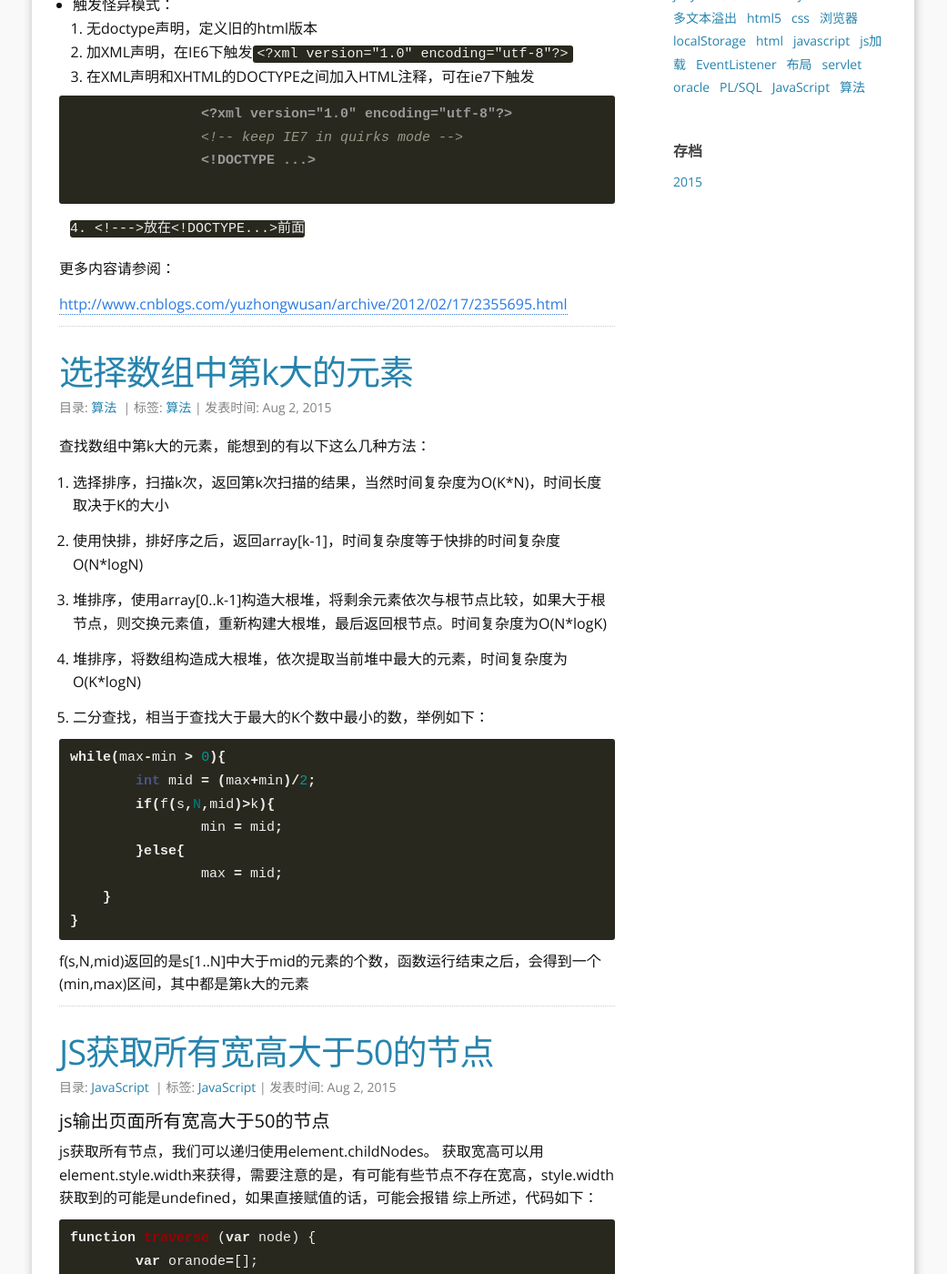
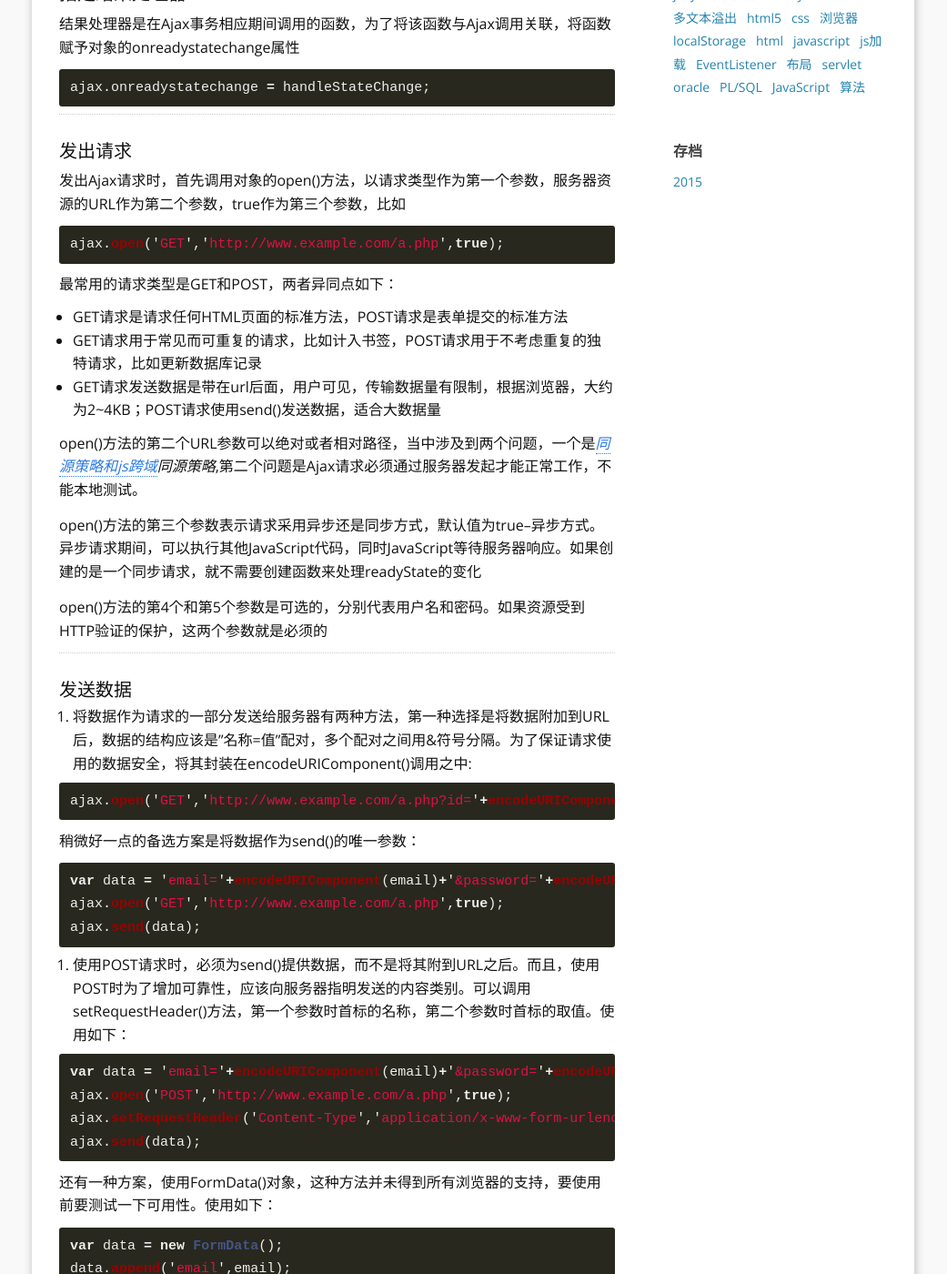
Before and after one commit to hyq9508/hyq.github.io, a Jekyll site: the page built from index.html, in a window 1280 px wide and 1400 px high, scrolled down 1238 px. Shown: the whole window at 91% size, without its empty margins (120-1161 px from the left). Built offline with Jekyll 4.4.1, drawn with Linux system fonts in a browser that asks for light colours; the list of posts is cut into pages by our own code; some of the changed text lies outside the part shown.

Commit message:
fixed a small bug

```diff
--- a/_includes/Recent_Posts.html
+++ b/_includes/Recent_Posts.html
@@ -2,7 +2,7 @@
   <h4>{{ site.locales[site.default_locale].Recent_Posts }}</h4>
   {% for post in site.posts limit:5 %}
   <li>
-  <a href="{{ site.baseurl }}/{{ post.url }}" title="{{ post.title }}" rel="bookmark">{{ post.title }}</a>
+  <a href="{{ site.baseurl }}{{ post.url }}" title="{{ post.title }}" rel="bookmark">{{ post.title }}</a>
   </li>
   {% endfor %}
 </div>
--- /dev/null
+++ b/_posts/2015-08-04-ajax.md
@@ -0,0 +1,173 @@
+---
+layout: post
+title: Ajax介绍使用
+publish: true
+modified: 2015-08-04
+categories: [javascript]
+tags:
+   - javascript
+comment: true
+---
+
+####Ajax介绍
+
+Ajax于2005年第一次被提出，他的意思可能是"异步Javascript和XML"。Ajax的基础是：用户在浏览器中动作时，(通过单击一个连接，使用表单等)触发事件。这些触发事件可以由JavaScript异步处理，也就是说，JavaScript可以在后台进行处理，而不强制用户等待事件的响应。JavaScript在ajax中的任务是对服务器端资源发出请求。在ajax这个术语刚刚定义时，请求结果使用XML(可扩展标记语言)格式返回给JavaScript
+
+
+----------------------------------------------------------------------------
+
+
+####理解Ajax
+
+从实际JavaScript代码的方面来说，ajax的请求的执行从下面三个步骤开始：
+
+* 创建一个ajax对象
+* 发出请求
+* 处理服务器相应
+
+
+----------------------------------------------------------------------------
+
+
+####创建一个Ajax对象
+
+Ajax处理从一个对象开始，通过该对象进行通信。我们将这个对象称为"Ajax"对象，有些地方称其为"XHR"(XML HTTP REQUEST)对象，XHR是 XML HTTP请求，在Ajax中使用JavaScript和超文本传输协议(HTTP)发起对资源的请求。之前也介绍过，最初返回数据采用XML格式，但现在已经不常用，更常用的是json
+
+XMLHTTPRequest对象存在于所有非IE浏览器和IE7之后的版本，更老的IE版本需要创建ActiveXObject，以MSXML2.XMLHTTP3.0作为参数，我们可以将对象创建放到函数中
+
+{% highlight javascript lineons %}
+function getXMLHTTPRequestObject () {
+	var ajax=null;
+	if(window.XMLHTTPRequest){
+		ajax=new XMLHTTPRequest();
+	}else if(window.ActiveXobject){ //older IE
+		ajax= new ActiveXObject('MSXML2.XMLHTTP3.0');
+	}
+	return ajax;
+}
+{% endhighlight %}
+
+
+----------------------------------------------------------------------------
+
+
+####指定结果处理器
+
+结果处理器是在Ajax事务相应期间调用的函数，为了将该函数与Ajax调用关联，将函数赋予对象的onreadystatechange属性
+
+{% highlight javascript lineons %}
+ajax.onreadystatechange = handleStateChange;
+{% endhighlight %}
+
+
+----------------------------------------------------------------------------
+
+
+####发出请求
+
+发出Ajax请求时，首先调用对象的open()方法，以请求类型作为第一个参数，服务器资源的URL作为第二个参数，true作为第三个参数，比如
+
+{% highlight javascript lineons %}
+ajax.open('GET','http://www.example.com/a.php',true);
+{% endhighlight %}
+
+最常用的请求类型是GET和POST，两者异同点如下：
+
+* GET请求是请求任何HTML页面的标准方法，POST请求是表单提交的标准方法
+* GET请求用于常见而可重复的请求，比如计入书签，POST请求用于不考虑重复的独特请求，比如更新数据库记录
+* GET请求发送数据是带在url后面，用户可见，传输数据量有限制，根据浏览器，大约为2~4KB；POST请求使用send()发送数据，适合大数据量
+
+open()方法的第二个URL参数可以绝对或者相对路径，当中涉及到两个问题，一个是<em>[同源策略和js跨域](/javascript/2015/08/05/jskuayu.html)同源策略</em>,第二个问题是Ajax请求必须通过服务器发起才能正常工作，不能本地测试。
+
+open()方法的第三个参数表示请求采用异步还是同步方式，默认值为true--异步方式。异步请求期间，可以执行其他JavaScript代码，同时JavaScript等待服务器响应。如果创建的是一个同步请求，就不需要创建函数来处理readyState的变化
+
+open()方法的第4个和第5个参数是可选的，分别代表用户名和密码。如果资源受到HTTP验证的保护，这两个参数就是必须的
+
+
+----------------------------------------------------------------------------
+
+
+####发送数据
+
+1. 将数据作为请求的一部分发送给服务器有两种方法，第一种选择是将数据附加到URL后，数据的结构应该是"名称=值"配对，多个配对之间用&符号分隔。为了保证请求使用的数据安全，将其封装在encodeURIComponent()调用之中:
+
+{% highlight javascript lineons %}
+ajax.open('GET','http://www.example.com/a.php?id='+encodeURIComponent(id),true);
+{% endhighlight %}
+
+稍微好一点的备选方案是将数据作为send()的唯一参数：
+
+{% highlight javascript lineons %}
+var data = 'email='+encodeURIComponent(email)+'&password='+encodeURIComponent(password);
+ajax.open('GET','http://www.example.com/a.php',true);
+ajax.send(data);
+{% endhighlight %}
+
+2. 使用POST请求时，必须为send()提供数据，而不是将其附到URL之后。而且，使用POST时为了增加可靠性，应该向服务器指明发送的内容类别。可以调用setRequestHeader()方法，第一个参数时首标的名称，第二个参数时首标的取值。使用如下：
+
+{% highlight javascript lineons %}
+var data = 'email='+encodeURIComponent(email)+'&password='+encodeURIComponent(password);
+ajax.open('POST','http://www.example.com/a.php',true);
+ajax.setRequestHeader('Content-Type','application/x-www-form-urlencoded');
+ajax.send(data);
+{% endhighlight %}
+
+还有一种方案，使用FormData()对象，这种方法并未得到所有浏览器的支持，要使用前要测试一下可用性。使用如下：
+
+{% highlight javascript lineons %}
+var data = new FormData();
+data.append('email',email);
+data.append('password',password);
+ajax.open('POST','http://www.example.com/a.php',true);
+ajax.send(data);
+{% endhighlight %}
+
+注意：<em>使用这种方法时，数据自动编码，不需要调用encodeURIComponent(),也不需要设置Content-Type</em>
+
+####处理服务器请求
+
+readyState属性有5个值，你可以检查readyState属性并相应作出反应，其按照执行的顺序排列：
+
+* 0：未发送
+* 1. 打开
+* 2. 接收到首标
+* 3. 加载中
+* 4. 完成
+
+当readyState等于4时，ajax请求已经完成，检查对象的status属性可以完成确认工作，该属性代表服务器对资源请求的相应代码。这些服务器代码包括：
+
+* 200： 正常
+* 301： 永久性移动
+* 304： 未作修改
+* 307： 临时重定向
+* 401： 未授权
+* 403： 禁止访问
+* 404： 未找到
+* 500： 服务器内部错误
+
+其实不需要记住或者处理所有的可能性。当状态码为200时，说明资源以及找到并且可以加载。如果状态码为304，说明浏览器有一个可用的缓存版本。其他代码说明出现了问题
+
+
+{% highlight javascript lineons %}
+if(ajax.readyState == 4){
+	if((ajax.status >= 200&&ajax.status < 300)||ajax.status == 304){
+		//handle the response
+	}
+}else{
+	//status error!
+}
+{% endhighlight %}
+
+statusText属性代表服务器服务器返回的对应状态码的字符串信息，可以用于任何错误报告当中。
+
+当函数做好准备处理服务器相应时，它可以从下面两个属性之一找到相应数据：responseXML和responseText。前者用在返回数据为XML格式时，后者在返回数据不是XML格式时填充，因此大部分时候都使用这个属性。该属性存储一个字符串，使用方法与其他字符串相同。
+
+
+----------------------------------------------------------------------------
+
+
+####释放对象
+
+使用完毕之后(脚本不再使用它)，应该赋null值将其清除：
+
+<code>ajax=null;</code>
```
Also changed, not shown: _posts/2015-07-13-servleten.md (+1 -0 lines).
